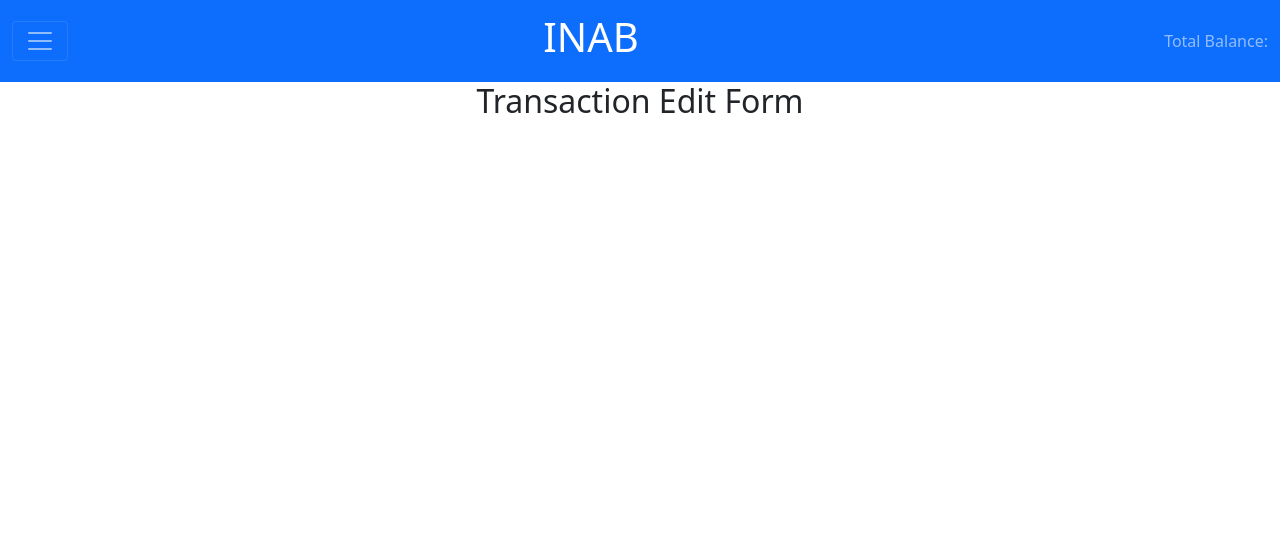
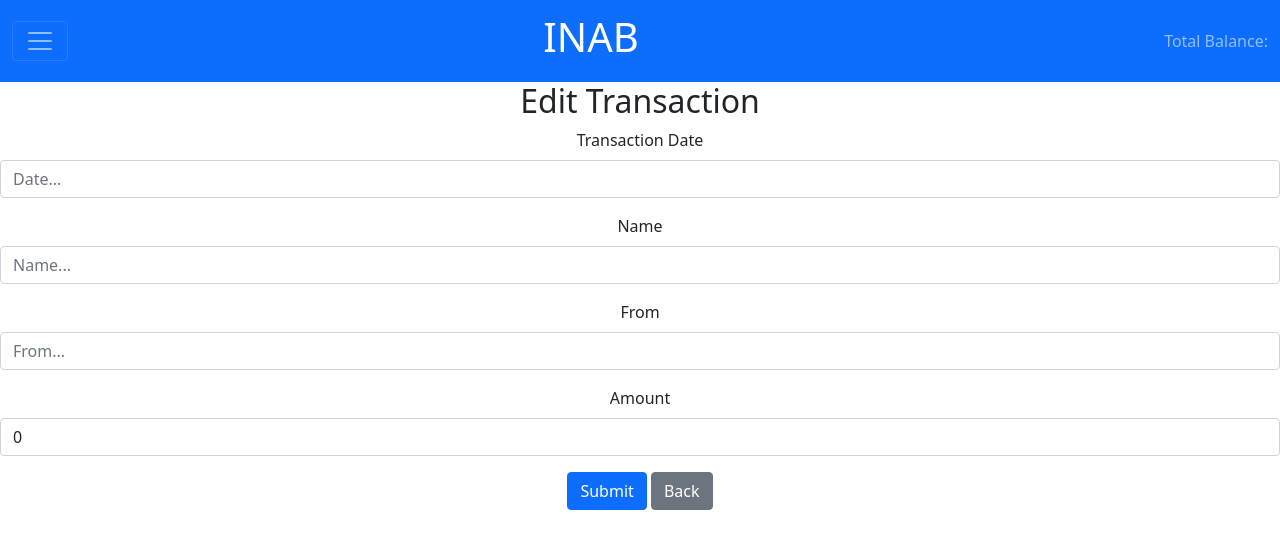
Before and after one commit to ochuzan/budgeting-app-fe, a React (Create React App) app: page /transactions/1/edit in a window 1280 px wide. Shown: the top 548 px of the page. Built offline with nearby package versions, Linux system fonts and the light colour scheme; no server answers.

Commit message:
Added Edit page and deletefeature

```diff
--- a/src/components/TransactionDetail.js
+++ b/src/components/TransactionDetail.js
@@ -1,12 +1,14 @@
 import axios from "axios";
 import { useState, useEffect } from "react";
-import { useParams, Link } from "react-router-dom";
+import { useParams, Link, useNavigate } from "react-router-dom";
 import 'bootstrap/dist/css/bootstrap.min.css';
 import { Card, Button } from "react-bootstrap";
 
 function TransactionDetails(){
     const [ transaction, setTransaction ] = useState([]);
+
     let { id } = useParams();
+    let navigate = useNavigate();
 
     const API_URL = process.env.REACT_APP_API_URL;
 
@@ -19,8 +21,18 @@ function TransactionDetails(){
         })
     }, []);
 
+    const handleDelete = () => {
+        axios.delete(`${API_URL}/transactions/${id}`)
+        .then((res) => {
+            navigate("/transactions");
+        }).catch((err) => {
+            console.log(err);
+        })
+    };
+
 
     let amountColor = transaction.amount<0 ? 'danger' : 'success';
+
     return (
         <div>
             {/* <h2></h2> */}
@@ -36,7 +48,7 @@ function TransactionDetails(){
                     </Card.Text>
                     <Button as={Link} to="/transactions" variant="secondary">Back</Button>{' '}
                     <Button as={Link} to={`/transactions/${id}/edit`} variant="warning">Edit</Button>{' '}
-                    <Button onClick={null} variant="danger">Delete</Button>
+                    <Button onClick={handleDelete} variant="danger">Delete</Button>
                 </Card.Body>
                 <Card.Footer className="text">{transaction.date}</Card.Footer>
             </Card>
--- a/src/components/TransactionEditForm.js
+++ b/src/components/TransactionEditForm.js
@@ -1,6 +1,100 @@
+import axios from "axios";
+import { useEffect, useState } from "react";
+import { Form, Button } from "react-bootstrap";
+import { Link, useNavigate, useParams } from "react-router-dom";
+
 function TransactionEditForm(){
+    const [ transaction, setTransaction ] = useState({
+        date: "",
+        name: "",
+        amount: 0,
+        from: ""
+    });
+
+    let { id } = useParams();
+    const API_URL = process.env.REACT_APP_API_URL;
+    let navigate = useNavigate();
+
+    const handleTextChange = (e) => {
+        setTransaction({ ...transaction, [e.target.id]: e.target.value });
+    };
+
+    useEffect(() => {
+        axios.get(`${API_URL}/transactions/${id}`)
+        .then((res) => {
+            setTransaction(res.data);
+        }).catch((err) => {
+            console.log(err);
+        })
+    }, []);
+
+    const handleSubmit = (e) => {
+        e.preventDefault();
+
+        axios.put(`${API_URL}/transactions/${id}`, transaction)
+        .then((res) => {
+            setTransaction(res.data);
+            navigate(`/transactions/${id}`);
+        }).catch((err) => {
+            console.log(err.response.data);
+        })
+    };
+
     return (
-        <h2>Transaction Edit Form</h2>
+        <div>
+            <h2>Edit Transaction</h2>
+            <Form onSubmit={handleSubmit}>
+                <Form.Group className="mb-3" >
+                    <Form.Label>Transaction Date</Form.Label>
+                    <Form.Control
+                        id="date"
+                        name="transactionDate"
+                        value={transaction.date}
+                        onChange={handleTextChange}
+                        type="text"
+                        placeholder="Date..."
+                    />
+                </Form.Group>
+                <Form.Group className="mb-3" >
+                    <Form.Label>Name</Form.Label>
+                    <Form.Control
+                        id="name"
+                        name="name"
+                        value={transaction.name}
+                        onChange={handleTextChange}
+                        type="text"
+                        placeholder="Name..."
+                    />
+                </Form.Group>
+                <Form.Group className="mb-3" >
+                    <Form.Label>From</Form.Label>
+                    <Form.Control
+                        type="text"
+                        id="from"
+                        name="from"
+                        value={transaction.from}
+                        onChange={handleTextChange}
+                        placeholder="From..."
+                    />
+                </Form.Group>
+                <Form.Group className="mb-3" >
+                    <Form.Label>Amount</Form.Label>
+                    <Form.Control
+                        id="amount"
+                        name="amount"
+                        value={transaction.amount}
+                        onChange={handleTextChange}
+                        type="number"
+                        placeholder="Transaction Amount..."
+                    />
+                </Form.Group>
+                <Button variant="primary" type="submit">
+                    Submit
+                </Button> {""}
+                <Button as={Link} to={`/transactions/${id}`} variant="secondary">Back</Button>
+            </Form>
+        </div>
+
     )
 }
 
--- a/src/components/Transactions.js
+++ b/src/components/Transactions.js
@@ -19,6 +19,7 @@ function Transactions(){
 
     return (
         <div>
+            <h2>Total Balance: </h2>
             <Table striped bordered hover>
                 <thead>
                 <tr>
```
